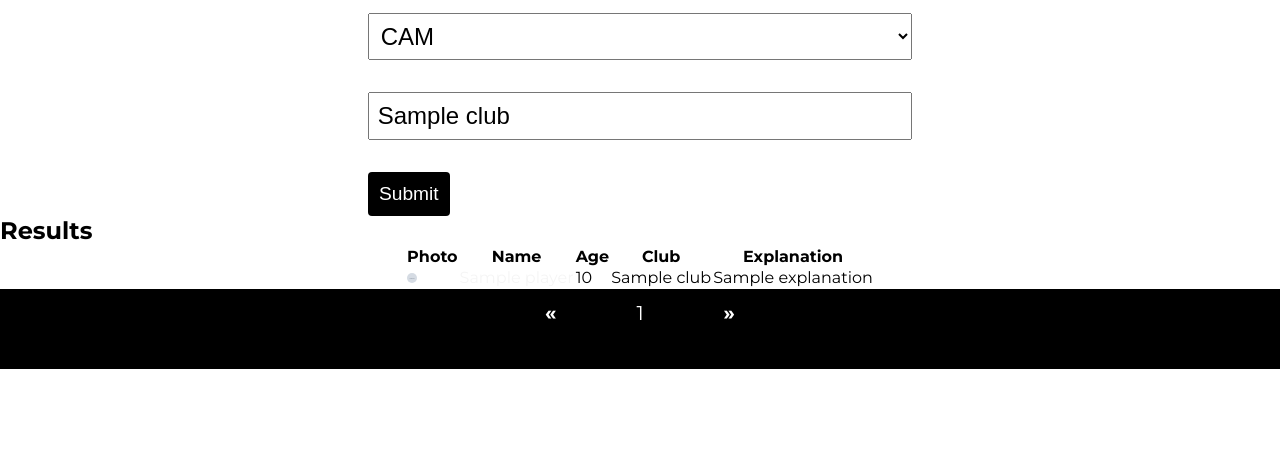
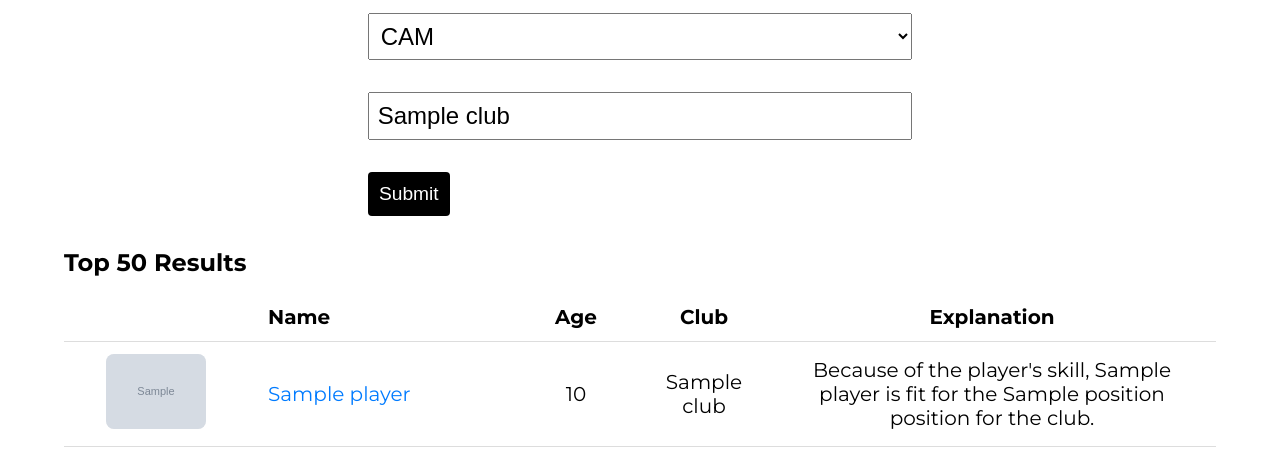
Before and after one commit to ShidiqNH/Football-DSS, a Flask app: template templates/scouting.html in a window 1280 px wide. Shown: the part 402-865 px from the top of the page. Before the commit the page ends 771 px from the top, so only its background shows below. Run offline with Flask 3, Linux system fonts and the light colour scheme; the template is opened without the code that fills it: most values are stand-ins (such as "Sample title", 1, 10 or a date in 2020); grey boxes marked "Sample" are stand-in pictures; parts of the project's set-up code (start-up, migrations or seed data) failed here and were passed over.

Commit message:
fix Scouting page

```diff
--- a/app.py
+++ b/app.py
@@ -320,32 +320,26 @@ def player(sofifa_id):
 def scouting():
     positions = request.args.get('positions')
     club = request.args.get('club', '')
-    page = int(request.args.get('page', 1))
 
     players = []
-    total_pages = 1
-    current_page = 1
 
     if request.method == 'POST':
         positions = request.form.get('positions')
         club = request.form.get('club', '').strip()
 
         if positions and club:
-            response = requests.get('http://127.0.0.1:5000/api/scouting', params={'positions': positions, 'club': club, 'page': page})
+            response = requests.get('http://127.0.0.1:5000/api/scouting', params={'positions': positions, 'club': club})
             if response.status_code == 200:
                 data = response.json()
                 players = data.get('players', [])
-                total_pages = data.get('total_pages', 1)
-                current_page = data.get('current_page', 1)
 
-    return render_template('scouting.html', players=players, positions=positions, club=club, total_pages=total_pages, current_page=current_page)
+    return render_template('scouting.html', players=players, positions=positions, club=club)
+
 
 @app.route('/api/scouting', methods=['GET'])
 def find_fit_players():
     position = request.args.get('positions')
     club = request.args.get('club', '').strip()
-    page = int(request.args.get('page', 1))  # Get the page number, default to 1
-    items_per_page = 50
 
     if not position or not club:
         return jsonify({'error': 'Both position and club are required'}), 400
@@ -401,13 +395,22 @@ def find_fit_players():
                 threshold = model.tree_.threshold[node_id]
                 feature_value = feature_values[feature_name]
 
-                explanation.append(f"Feature '{feature_name}' with value {feature_value:.2f} "
-                                f"{'>' if feature_value > threshold else '<='} threshold {threshold:.2f}")
+                comparison = '>' if feature_value > threshold else '<='
+
+                explanation.append({
+                    'Feature': feature_name,
+                    'Value': f"{feature_value:.2f}",
+                    'Threshold': f"{threshold:.2f}",
+                    'Comparison': comparison
+                })
 
         class_label = model.apply([player_row[position_features_list].values])[0]
         final_classification = 'fit' if bool(model.tree_.value[class_label][0].argmax() == 1) else 'not fit'
 
-        return f"Player Details : {', '.join(explanation)}. Player classified as: {final_classification}"
+        return {
+            'Features': explanation,
+            'Classification': final_classification
+        }
 
     fit_players_info = []
     for _, row in fit_players.iterrows():
@@ -417,20 +420,28 @@ def find_fit_players():
             'Age': row['Age'],
             'Club': row['Club'],
             'Photo': row['Photo'],  # Add photo URL
+            'Position': row['Position'],
             'Explanation': explain_fit(row)
         }
         fit_players_info.append(player_info)
 
-    # Implement pagination
-    start = (page - 1) * items_per_page
-    end = start + items_per_page
-    paginated_players = fit_players_info[start:end]
+    # Get the first feature for sorting
+    first_feature = position_features_list[0]
 
-    return jsonify({
-        'players': paginated_players,
-        'total_pages': (len(fit_players_info) + items_per_page - 1) // items_per_page,
-        'current_page': page
-    })
+    # Sort players by the value of the first feature in the explanation
+    top_fit_players = sorted(
+        fit_players_info,
+        key=lambda x: float(next(
+            (f['Value'] for f in x['Explanation']['Features'] if f['Feature'] == first_feature),
+            0  # Default value if the feature is not found
+        )),
+        reverse=True  # Sort in descending order for the highest value first
+    )[:50]
+
+    return jsonify({'players': top_fit_players})
+
+
+
 
 
 if __name__ == '__main__':
--- a/static/css/styles.css
+++ b/static/css/styles.css
@@ -248,9 +248,6 @@ form input[type="submit"]:hover {
 }
 
 .player-photo {
-  width: 10px;
-  height: 10px;
-  border-radius: 50%;
   margin-right: 0.5rem;
 }
 
@@ -270,7 +267,6 @@ form input[type="submit"]:hover {
   border-collapse: collapse; /* Remove the spacing between table cells */
   margin: 1rem 0; /* Add margin for spacing around the table */
   font-size: 1.25rem; /* Set font size for the table */
-
 }
 
 .table th, .table td {
@@ -420,3 +416,23 @@ form input[type="submit"]:hover {
   margin-bottom: 2rem;
   font-size: 1.5rem;
 }
+
+
+.scouting-result{
+  width: 90%;
+  margin-top: 2rem;
+}
+
+.scouting-result img{
+  width: 100px;
+  height: 100px;
+
+}
+
+.scouting-result .feature{
+  color:#007bff ;
+}
+
+.scouting-result .value{
+  color: green;
+}
--- a/templates/scouting.html
+++ b/templates/scouting.html
@@ -58,11 +58,11 @@
 
     {% if players %}
     <div class="scouting-result">
-        <h2>Results</h2>
-        <table>
+        <h2>Top 50 Results</h2>
+        <table class="table">
             <thead>
                 <tr>
-                    <th>Photo</th>
+                    <th></th>
                     <th>Name</th>
                     <th>Age</th>
                     <th>Club</th>
@@ -76,33 +76,25 @@
                     <td><a href="/player/{{ player.Sofifa_ID }}">{{ player.Name }}</a></td>
                     <td>{{ player.Age }}</td>
                     <td>{{ player.Club }}</td>
-                    <td>{{ player.Explanation }}</td>
+                    <td>
+                        {% for feature in player.Explanation.Features %}
+                            {% if feature.Comparison == '>' %}
+                                Player <span class="feature">{{ feature.Feature }}</span> value is <span class="value">{{ feature.Value }}</span> which is greater than the threshold {{ feature.Threshold }}.<br>
+                            {% elif feature.Comparison == '<=' %}
+                                Player <span class="feature">{{ feature.Feature }}</span> value is <span class="value">{{ feature.Value }}</span> which is less than or equal to the threshold {{ feature.Threshold }}.<br>
+                            {% elif feature.Comparison == '<' %}
+                                Player <span class="feature">{{ feature.Feature }}</span> value is <span class="value">{{ feature.Value }}</span> which is less than the threshold {{ feature.Threshold }}.<br>
+                            {% elif feature.Comparison == '>=' %}
+                                Player <span class="feature">{{ feature.Feature }}</span> value is <span class="value">{{ feature.Value }}</span> which is greater than or equal to the threshold {{ feature.Threshold }}.<br>
+                            {% endif %}
+                        {% endfor %}
+                        Because of the player's skill, {{ player.Name }} is fit for the {{ player.Position }} position for the club.
+                    </td>
+
                 </tr>
                 {% endfor %}
             </tbody>
         </table>
-
-        <!-- Pagination controls -->
-        <nav aria-label="Page navigation">
-            <ul class="pagination">
-                <li class="page-item {% if current_page == 1 %}disabled{% endif %}">
-                    <a class="page-link" href="/scout?positions={{ positions }}&club={{ club }}&page={{ current_page - 1 }}" aria-label="Previous">
-                        <span aria-hidden="true">&laquo;</span>
-                    </a>
-                </li>
-                {% for i in range(1, total_pages + 1) %}
-                <li class="page-item {% if i == current_page %}active{% endif %}">
-                    <a class="page-link" href="/scout?positions={{ positions }}&club={{ club }}&page={{ i }}">{{ i }}</a>
-                </li>
-                {% endfor %}
-                <li class="page-item {% if current_page == total_pages %}disabled{% endif %}">
-                    <a class="page-link" href="/scout?positions={{ positions }}&club={{ club }}&page={{ current_page + 1 }}" aria-label="Next">
-                        <span aria-hidden="true">&raquo;</span>
-                    </a>
-                </li>
-            </ul>
-        </nav>
-    </div>
     {% endif %}
 
 
```
